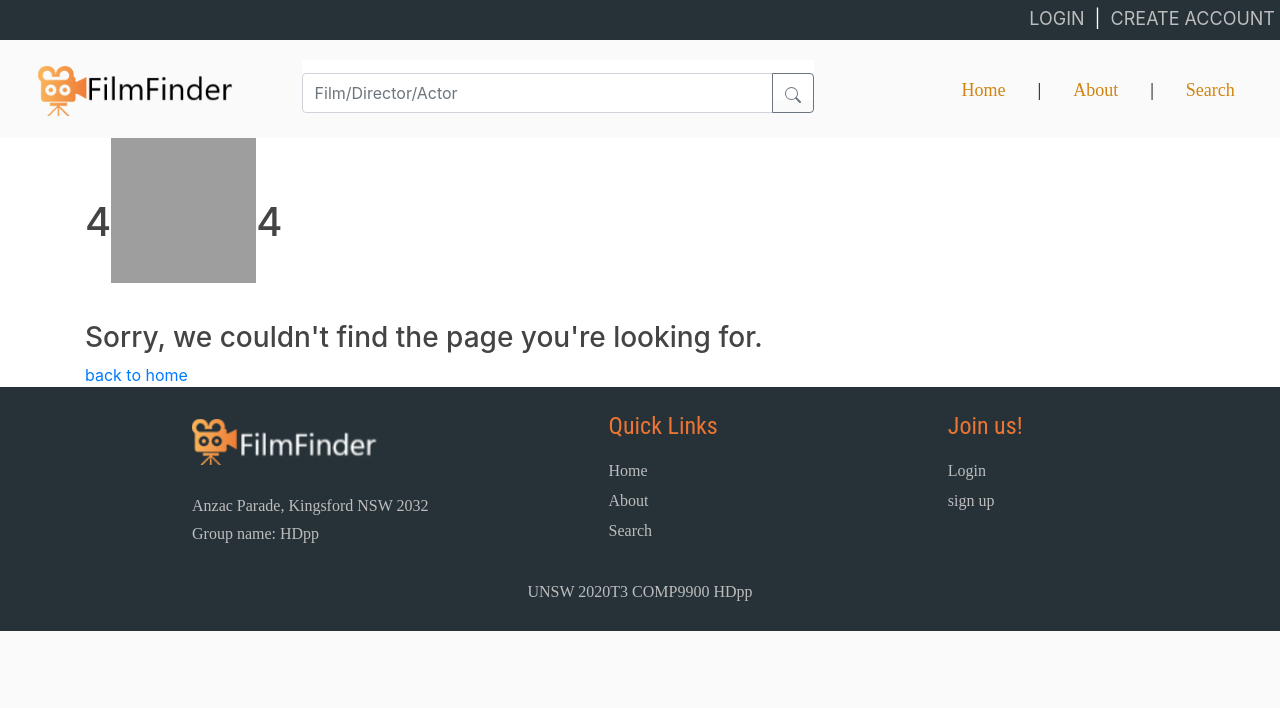
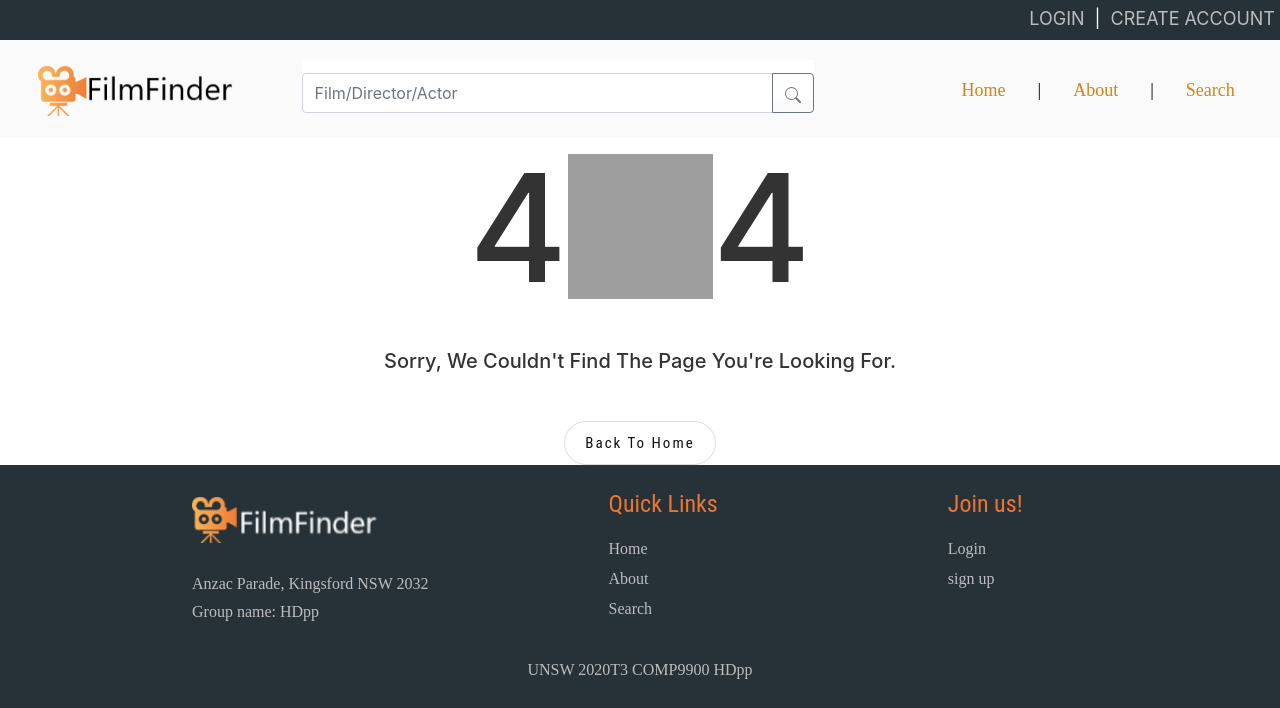
Before and after one commit to Kevin-zry/COMP9900-Project, a Flask app: page /404 in a window 1280 px wide. Shown: the top 708 px of the page. Run offline with Flask 2, Linux system fonts and the light colour scheme; parts of the project's set-up code (start-up, migrations or seed data) failed here and were passed over; some libraries are stand-ins or nearby versions; grey boxes are pictures that could not be loaded.

Commit message:
Add files via upload

```diff
--- a/Sprint 1/filmFinder/static/detail.css
+++ b/Sprint 1/filmFinder/static/detail.css
@@ -3,7 +3,7 @@
 	padding: 50px 0;
 	/* height: 150px; */
 	width: 100%;
-	background: url(../static/images/dbk3.jpg) no-repeat scroll 0 0/cover;
+	background: url(../static/images/dbk4.jpg) no-repeat scroll 0 0/cover;
 	text-align: center;
 	/*border: 2px solid red;*/
 }
@@ -340,3 +340,96 @@
 	padding: 3px 6px;
 	margin: 10px 10px 10px 10px;
 }
+
+
+.notfound-box {
+	text-align: center;
+}
+
+.notfound-box h1 {
+	font-size: 150px;
+	color: #333;
+}
+
+.notfound-box h1 span {
+	color: #ec7532;
+	margin: 0 5px;
+	background: url(../static/images/404.png) no-repeat scroll 0 0/cover;
+}
+
+.notfound-box h3 {
+	font-size: 20px;
+	color: #333;
+	text-transform: capitalize;
+	margin-top: 20px;
+}
+
+.notfound-box a {
+	margin-top: 40px
+}
+
+.notfound-box a {
+	border: 1px solid #ddd;
+	color: #111;
+	font-family: 'Roboto Condensed', sans-serif;
+	font-weight: 400;
+	font-size: 15px;
+	text-align: center;
+	position: relative;
+	z-index: 9;
+	display: inline-block;
+	padding: 10px 20px;
+	text-transform: capitalize;
+	letter-spacing: 2px;
+	border-radius: 25px;
+	-webkit-transition: all 0.0s ease 0s;
+	transition: all 0.0s ease 0s;
+}
+
+.notfound-box a:hover {
+	background-image: -webkit-linear-gradient(left, #fbbd61, #ec7532);
+	background-image: linear-gradient(to right, #fbbd61, #ec7532);
+	color: #fff
+}
+
+.notfound-box form {
+	position: relative;
+	width: 45%;
+	margin: 30px auto 0;
+	background: #eaeaea none repeat scroll 0 0;
+	height: 40px;
+	border-radius: 20px;
+}
+
+.notfound-box form input {
+	background: transparent none repeat scroll 0 0;
+	position: absolute;
+	left: -2px;
+	top: 0;
+	border-radius: 20px;
+	border: medium none;
+	height: 100%;
+	color: #111;
+	font-size: 14px;
+	width: 100%;
+	padding: 5px 120px 5px 20px;
+}
+
+.notfound-box form button {
+	background-image: -webkit-linear-gradient(left, #fbbd61, #ec7532);
+	background-image: linear-gradient(to right, #fbbd61, #ec7532);
+	font-family: 'Roboto Condensed', sans-serif;
+	font-weight: 400;
+	font-size: 16px;
+	color: #fff;
+	position: absolute;
+	right: -2px;
+	border: medium none;
+	border-radius: 0 20px 20px 0;
+	height: 100%;
+	letter-spacing: 2px;
+	top: 0;
+	width: auto;
+	padding: 5px 20px;
+	cursor: pointer;
+}
```
Also changed, not shown: Sprint 1/filmFinder/static/movie.css (+0 -22 lines), Sprint 1/filmFinder/static/results.css (line endings or trailing spaces).
